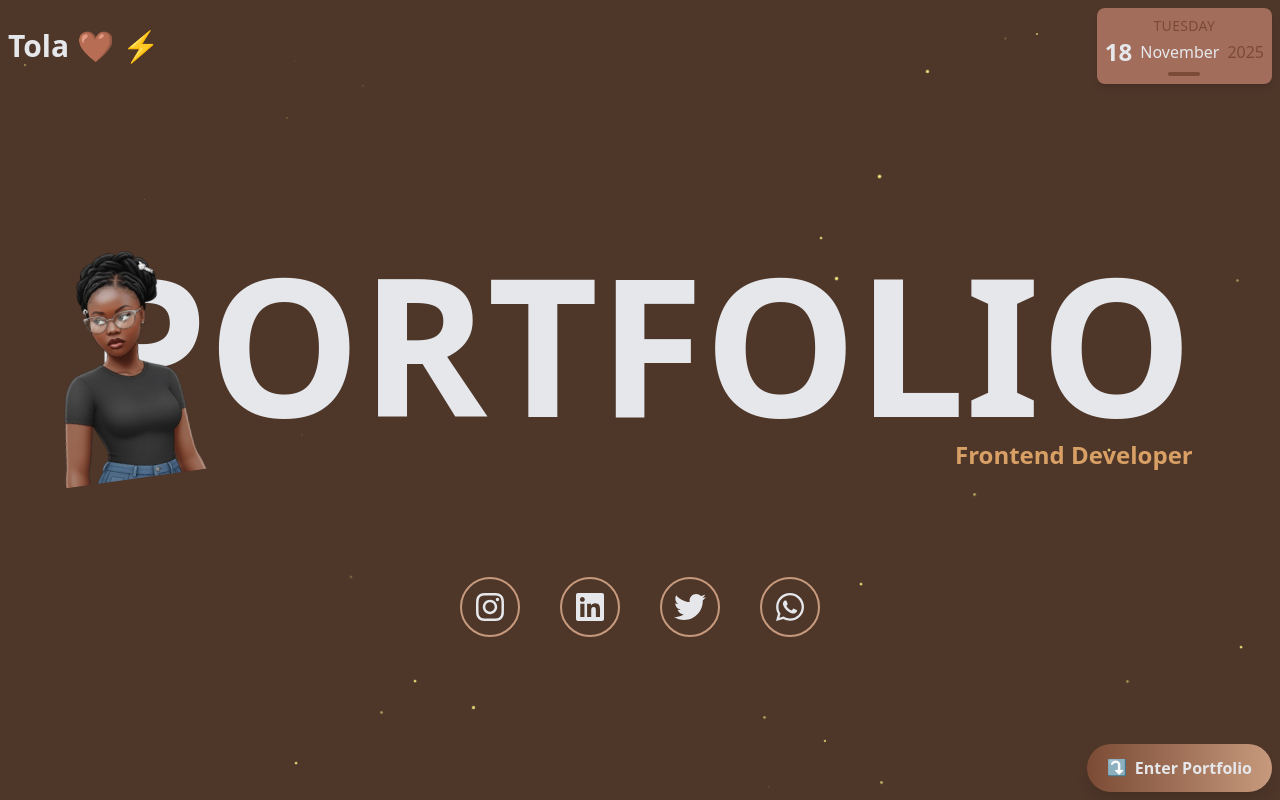
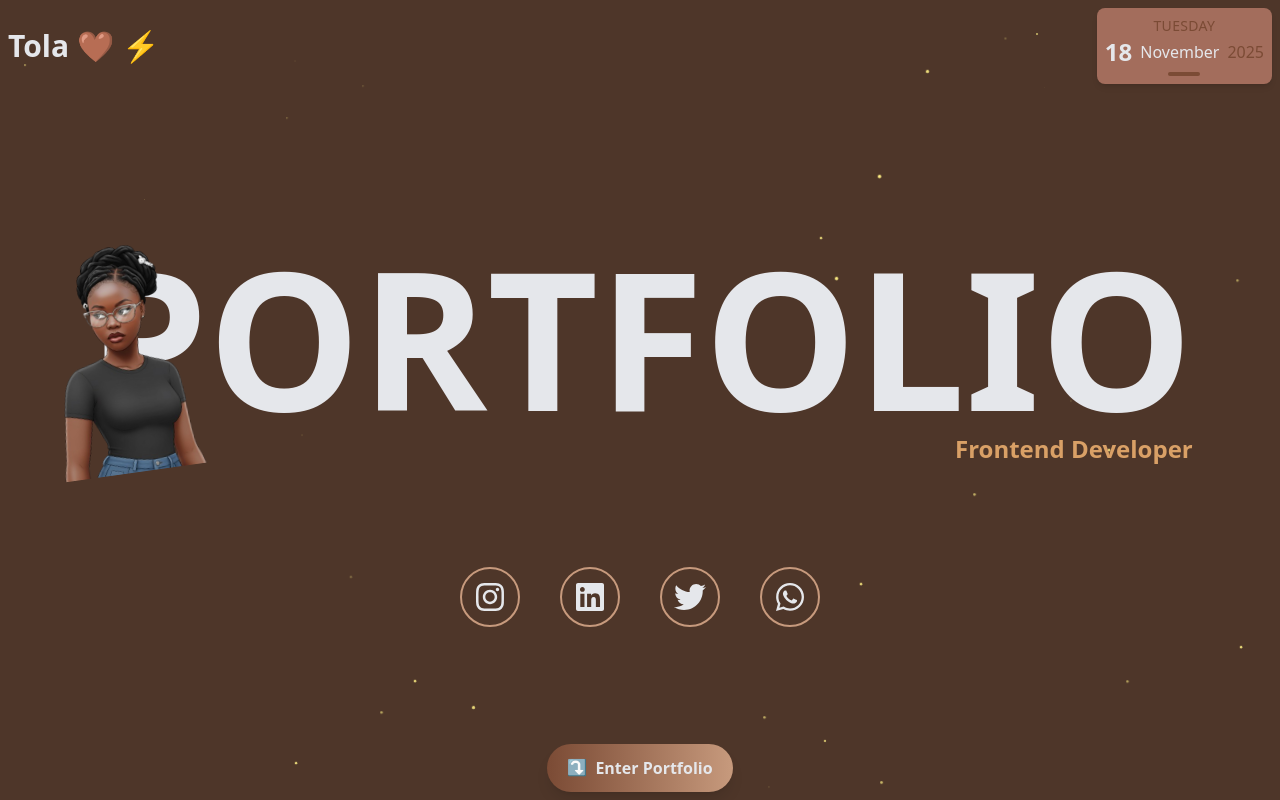
Before and after one commit to TolaMaryAnn/Tola-s_Portfolio, a React (Vite) app: page / in a window 1280 px wide. Built offline with nearby package versions, Linux system fonts and the light colour scheme.

Commit message:
EP button

```diff
--- a/src/pages/SplashPage.tsx
+++ b/src/pages/SplashPage.tsx
@@ -52,7 +52,7 @@ const SplashPage: React.FC = () => {
         ></span>
       ))}
 
-      {/* Top Section */}
+
       <div
         className={`w-full mb-3 sm:mb-8 transition-all duration-1000 ease-out transform ${
           show ? "opacity-100 translate-y-0" : "opacity-0 -translate-y-10"
@@ -156,29 +156,18 @@ const SplashPage: React.FC = () => {
         </style>
       </div>
 
-      {/* Social Icons */}
       <div
   className={`flex flex-wrap justify-center gap-4 sm:gap-10 mt-3 sm:mt-8 transition-all duration-1000 ease-out transform ${
     show ? "opacity-100 translate-y-0" : "opacity-0 translate-y-10"
   }`}
 >
   {[
-          {
-            Icon: FaInstagram,
-            link: "https://www.instagram.com/tee_ola7?utm_source=qr&igsh=MW8wNGdnYnRkNWtkbA==",
-          },
+    { Icon: FaInstagram, link: "..." },
     { Icon: FaLinkedin, link: "" },
-          {
-            Icon: FaTwitter,
-            link: "https://x.com/daniee_tola?t=6mWeyoZIjuPJFTVkj9euqQ&s=08",
-          },
-          { Icon: FaWhatsapp, link: "https://wa.me/qr/YPSBJD47QEJZP1" },
+    { Icon: FaTwitter, link: "..." },
+    { Icon: FaWhatsapp, link: "..." },
   ].map(({ Icon, link }, i) => (
-          <a
-            key={i}
-            href={link}
-            target="_blank"
-            rel="noopener noreferrer"
+    <a key={i} href={link} target="_blank" rel="noopener noreferrer"
       className="border-2 border-[#C79A7D] text-gray-200 rounded-full p-2 sm:p-3 hover:text-[#7B4B35] transition-all duration-300"
     >
       <Icon className="w-6 h-6 sm:w-8 sm:h-8" />
@@ -186,13 +175,15 @@ const SplashPage: React.FC = () => {
   ))}
 </div>
 
+
+      {/* Enter Button */}
     {/* Enter Button */}
 <Link
   to="/home"
-  className={`self-end inline-flex items-center px-5 py-3 bg-gradient-to-r
+  className={`inline-flex items-center px-5 py-3 bg-gradient-to-r
   from-[#7B4B35] to-[#C79A7D] text-gray-200 text-sm md:text-base
-  font-semibold rounded-full shadow-lg hover:shadow-xl
-  transition-all duration-300 group mt-4 sm:mt-0 ${
+  font-semibold rounded-full shadow-lg hover:shadow-xl mt-2 sm:mt-4
+  transition-all duration-300 ${
     show ? "opacity-100 translate-y-0" : "opacity-0 translate-y-10"
   }`}
 >
```
Lines whose indentation alone changed are shown as unchanged.
